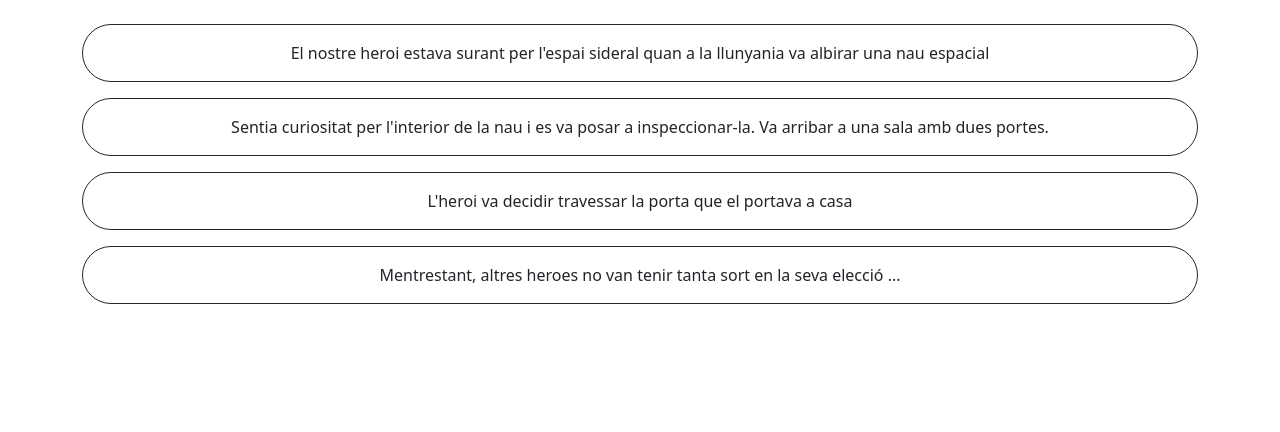
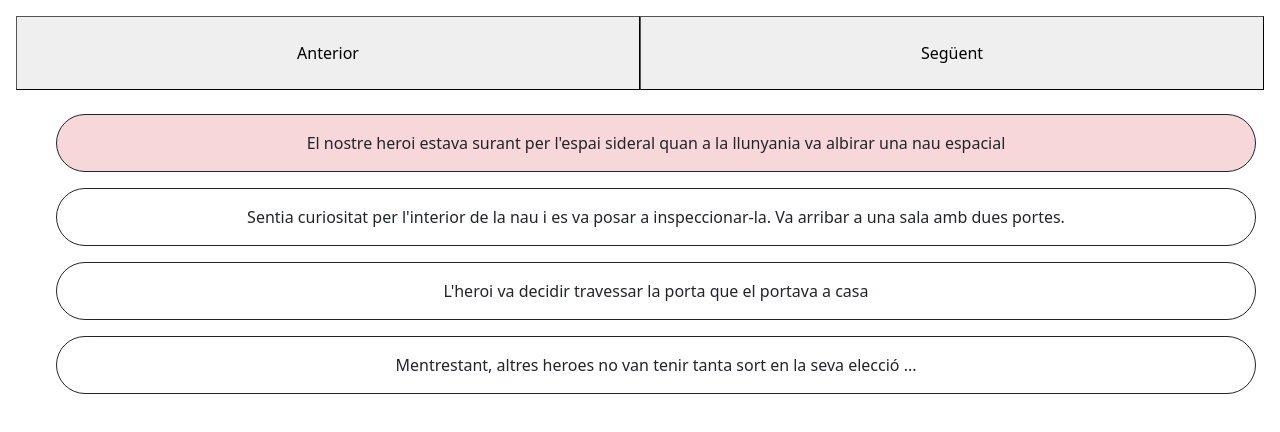
Before and after one commit to sacom14/sprint6, an Angular app: page / in a window 1280 px wide. Shown: the top 432 px of the page. Built offline with nearby package versions, Linux system fonts and the light colour scheme.

Commit message:
sprint6 nivell1 exercici4

```diff
--- a/src/app/escena/escena.component.html
+++ b/src/app/escena/escena.component.html
@@ -1,5 +1,14 @@
 <!-- <p>{{frase}}</p> -->
-<br>
-<p *ngFor="let sentence of storie.storyArrayText"
-class="border border-dark rounded-pill text-center p-3">
-{{sentence.sentence}}</p>
+<div class="m-3">
+  <button class="w-50 p-4 border-1" (click)="prev()">Anterior</button>
+  <button class="w-50 p-4 border-1" (click)="next()">Següent</button>
+</div>
+<div class="m-4">
+  <ul class="list-grop">
+    <li *ngFor="let sentence of storie.storyArrayText; let i = index"
+      class="list-group-item border border-dark rounded-pill text-center p-3 mb-3"
+      [ngClass]="{'bg-danger-subtle': i === currentSentence}">
+      {{sentence.sentence}}
+    </li>
+  </ul>
+</div>
--- a/src/app/escena/escena.component.ts
+++ b/src/app/escena/escena.component.ts
@@ -10,8 +10,20 @@ import { TextArrayService } from '../services/text.service';
 })
 export class EscenaComponent {
 // public frase="El nostre heroi estava surant per l'espai sideral quan a la llunyania va albirar una nau espacial";
-constructor(public storie:TextArrayService){
+constructor(public storie:TextArrayService){}
 
+public currentSentence:number =0;
+
+prev():void{
+  if (this.currentSentence > 0){
+    this.currentSentence--;
+  }
+}
+
+next():void{
+  if (this.currentSentence < this.storie.storyArrayText.length-1){
+    this.currentSentence++;
+  }
 }
 
 }
--- a/src/index.html
+++ b/src/index.html
@@ -8,7 +8,7 @@
   <link rel="icon" type="image/x-icon" href="favicon.ico">
   <link href="https://cdn.jsdelivr.net/npm/bootstrap@5.3.1/dist/css/bootstrap.min.css" rel="stylesheet" integrity="sha384-4bw+/aepP/YC94hEpVNVgiZdgIC5+VKNBQNGCHeKRQN+PtmoHDEXuppvnDJzQIu9" crossorigin="anonymous">
 </head>
-<body class="container">
+<body>
   <app-root></app-root>
 </body>
 </html>
```
